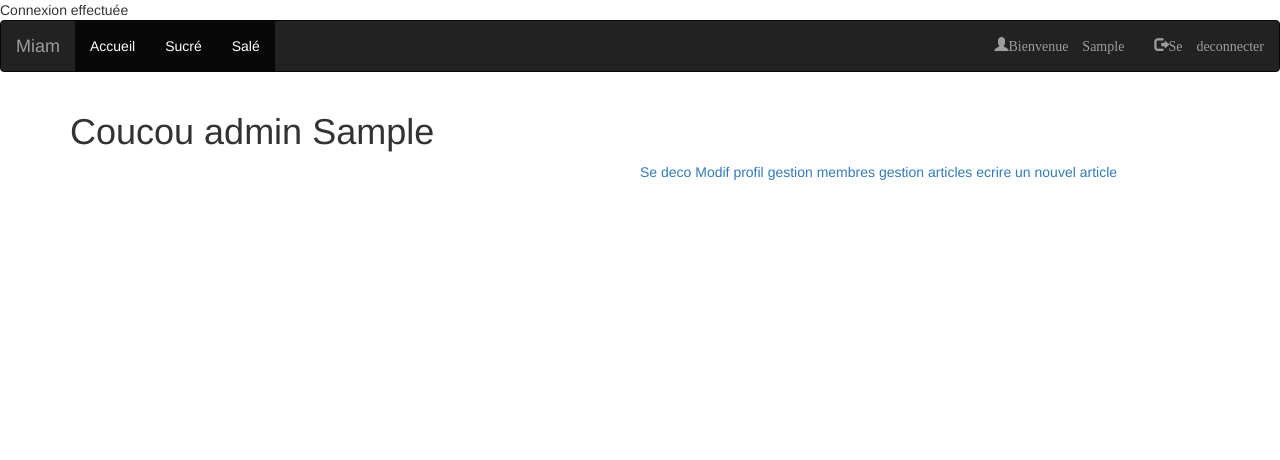
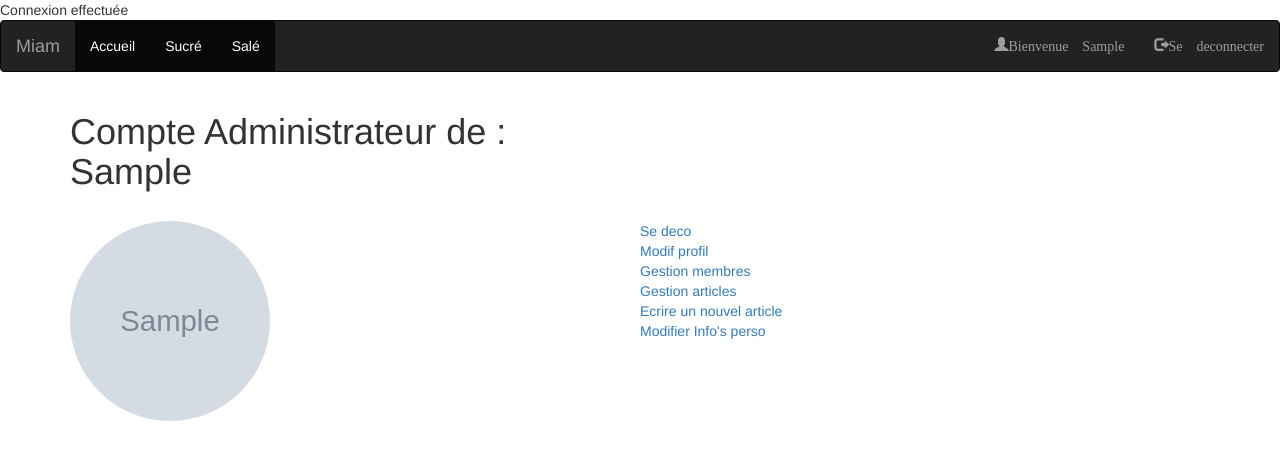
Before and after one commit to runkn/fenouil, a PHP site: page /admin/admin.php in a window 1280 px wide. Shown: the top 460 px of the page. Run offline with PHP 8.4, Linux system fonts and the light colour scheme; the visitor is signed in with stand-in values (Sample User, id 1); tables that the repository leaves empty or names only in its code hold one stand-in row (values such as "Sample post"); grey boxes marked "Sample" are stand-in pictures.

Commit message:
Intégration de l'avatar et des modif's compte Admin

```diff
--- a/admin/admin.php
+++ b/admin/admin.php
@@ -17,21 +17,41 @@ if (isset($_SESSION))
         <div class="container">
             <div class="row">
                 <div class="col-md-6">
-                    <h1>Coucou admin <?= $user['pseudo_utilisateur']?></h1>
+                    <h1>Compte Administrateur de : <?= $user['pseudo_utilisateur']?></h1>
                 </div>
             </div>
             <div class="row">
                 <div class="col-md-6">
+                        <br/>
+                        <?php
+                        $req = $db->query('SELECT img_utilisateur from utilisateurs WHERE id_utilisateur = ' . $_SESSION['id'] . ' ');
+                        while ($row = $req->fetch()) { ?>
+
+                            <!-- J'ai créer un dossier membres a la racine de fenouil et dedans j'ai créer un dossier nommée avatar !" -->
+                            <!-- Les photos seront nommés par l'ID de la personne! -->
+
+                            <img class="img-circle" src="../membres/avatar/<?= $row['img_utilisateur']; ?>" width="200px"
+                                 height="200px" class="img-responsive"/>
+
+
+                            <?php
+                        }
+                        ?>
+                    </div>
+                <div class="col-md-6">
                 </div>
-                <a href="deconnexion.php">Se deco</a>
-                <a href="edition_p.php">Modif profil</a>
-                <a href="membres.php">gestion membres</a>
-                <a href="gestion_a.php">gestion articles</a>
-                <a href="n_article.php">ecrire un nouvel article</a>
+                <br>
+                <a href="deconnexion.php">Se deco</a> <br>
+                <a href="edition_p.php">Modif profil</a> <br>
+                <a href="membres.php">Gestion membres</a> <br>
+                <a href="gestion_a.php">Gestion articles</a> <br>
+                <a href="n_article.php">Ecrire un nouvel article</a> <br>
+                <!-- Pense à changer l'URL en dessous !! -->
+                <a href="/fenouil/contenu/edition_p.php">Modifier Info's perso</a>
             </div>
+            <div class="row">
 
-            <div class="row">
-                <div class="col-md-6">
+
 
                 </div>
             </div>
```
